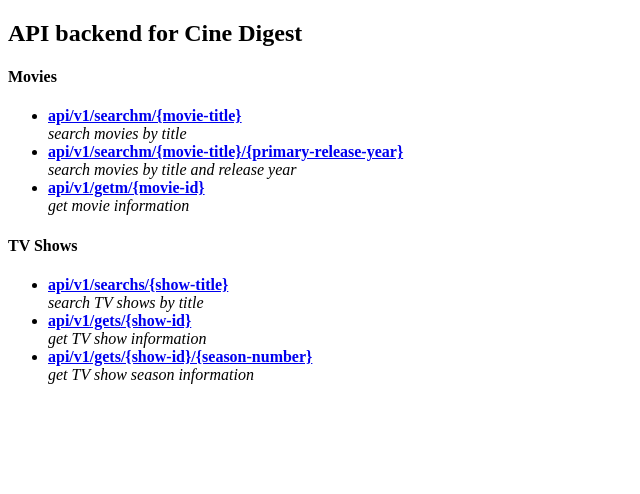
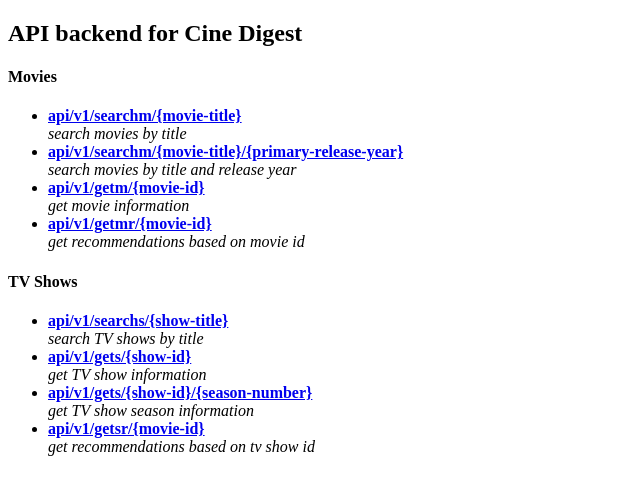
Before and after one commit to roshanadh/cine-digest-api, a website: page public/index.html in a window 1280 px wide. Shown: the whole page, without its empty margins (0-640 px from the left). Drawn offline with Linux system fonts and the light colour scheme.

Commit message:
Update landing page

```diff
--- a/public/index.html
+++ b/public/index.html
@@ -18,6 +18,11 @@
                     <strong><a href='https://api-cine-digest.herokuapp.com/api/v1/getm/497' target='_blank'>api/v1/getm/{movie-id}</a></strong> <br>
                     <i>get movie information</i>
                 </li>
+                <li>
+                    <strong><a href='https://api-cine-digest.herokuapp.com/api/v1/getmr/497'
+                            target='_blank'>api/v1/getmr/{movie-id}</a></strong> <br>
+                    <i>get recommendations based on movie id</i>
+                </li>
             </ul>
             <h4>TV Shows</h4>
             <ul>
@@ -33,6 +38,11 @@
                     <strong><a href='https://api-cine-digest.herokuapp.com/api/v1/gets/1396/1' target='_blank'>api/v1/gets/{show-id}/{season-number}</a></strong> <br>
                     <i>get TV show season information</i>
                 </li>
+                <li>
+                    <strong><a href='https://api-cine-digest.herokuapp.com/api/v1/getsr/1399'
+                            target='_blank'>api/v1/getsr/{movie-id}</a></strong> <br>
+                    <i>get recommendations based on tv show id</i>
+                </li>
             </ul>
         </div>
     </body>
```
